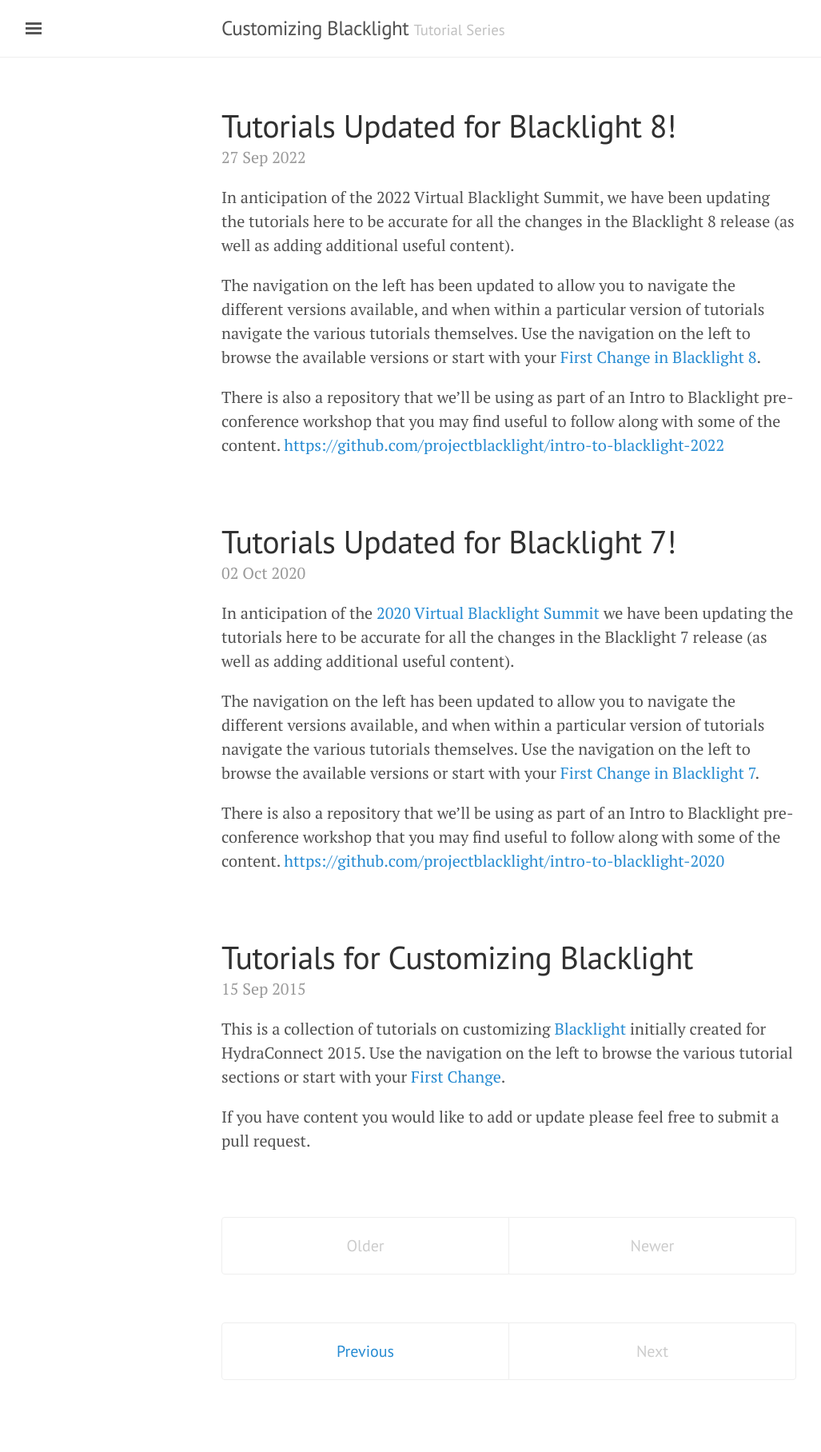
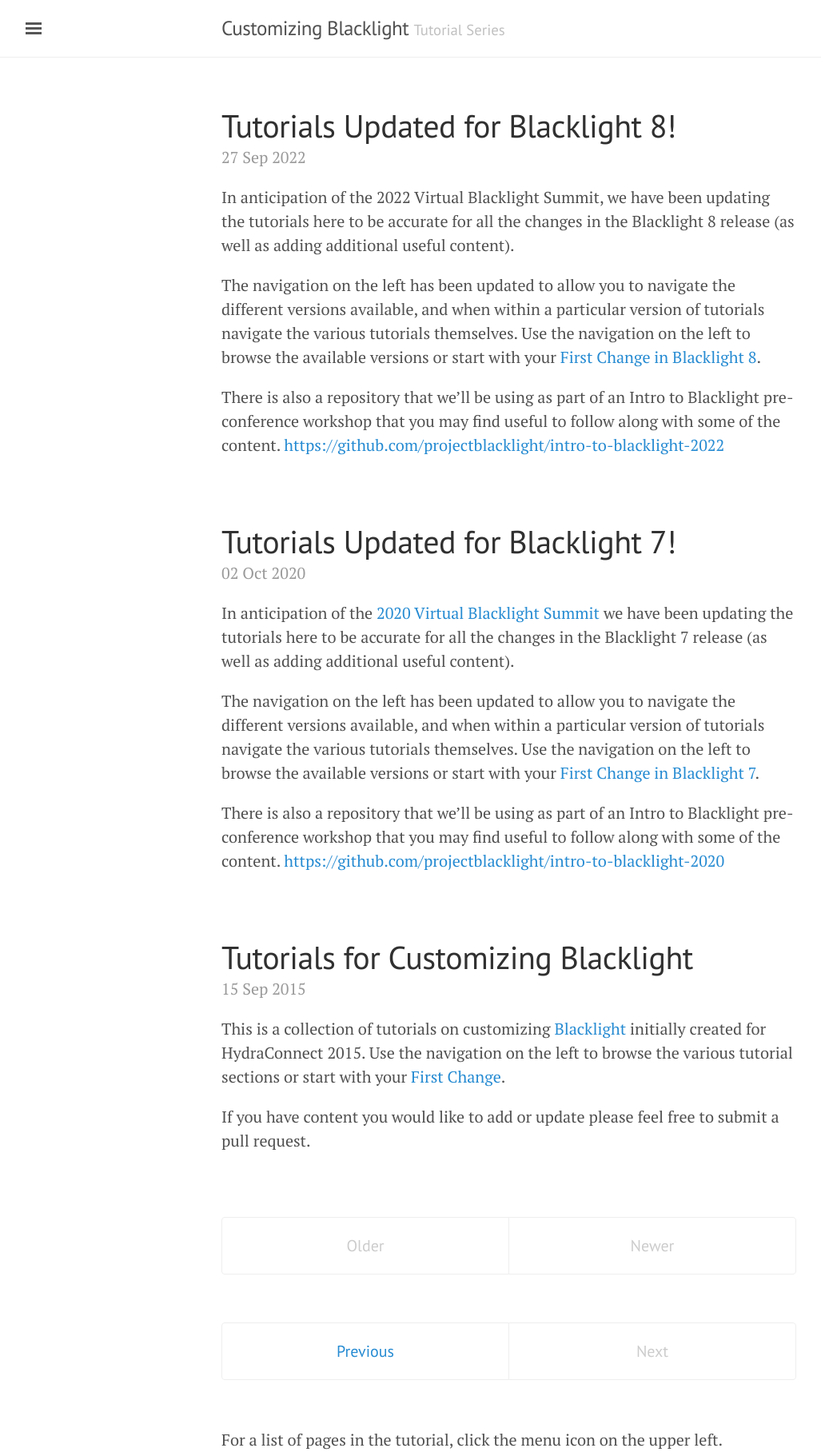
Before and after one commit to projectblacklight/customizing-blacklight, a Jekyll site: the page built from index.html, in a window 1280 px wide. Shown: the whole page at 80% size, without its empty margins (3-1030 px from the left). Built offline with Jekyll 4.4.1, drawn with Linux system fonts in a browser that asks for light colours; the list of posts is cut into pages by our own code; before the commit the page ends 1786 px from its top, so only the background shows below that.

Commit message:
Give a hint about the list of tutorial pages under the Prev/Next buttons
It didn't occur to me to click on the menu icon in the upper left to get a list of tutorial pages,
because I had clicked an identical menu icon to choose which version of the tutorial to view.
There is no indication that the functionality of that icon has changed.

```diff
--- a/_includes/previous_next.html
+++ b/_includes/previous_next.html
@@ -19,6 +19,9 @@
           <span class="pagination-item newer">Next</span>
         {% endif %}
       </div>
+      <div>
+        For a list of pages in the tutorial, click the menu icon on the upper left.
+      </div>
     {% else %}
       {% assign page_index = page_index | plus: 1 %}
     {% endif %}
```
